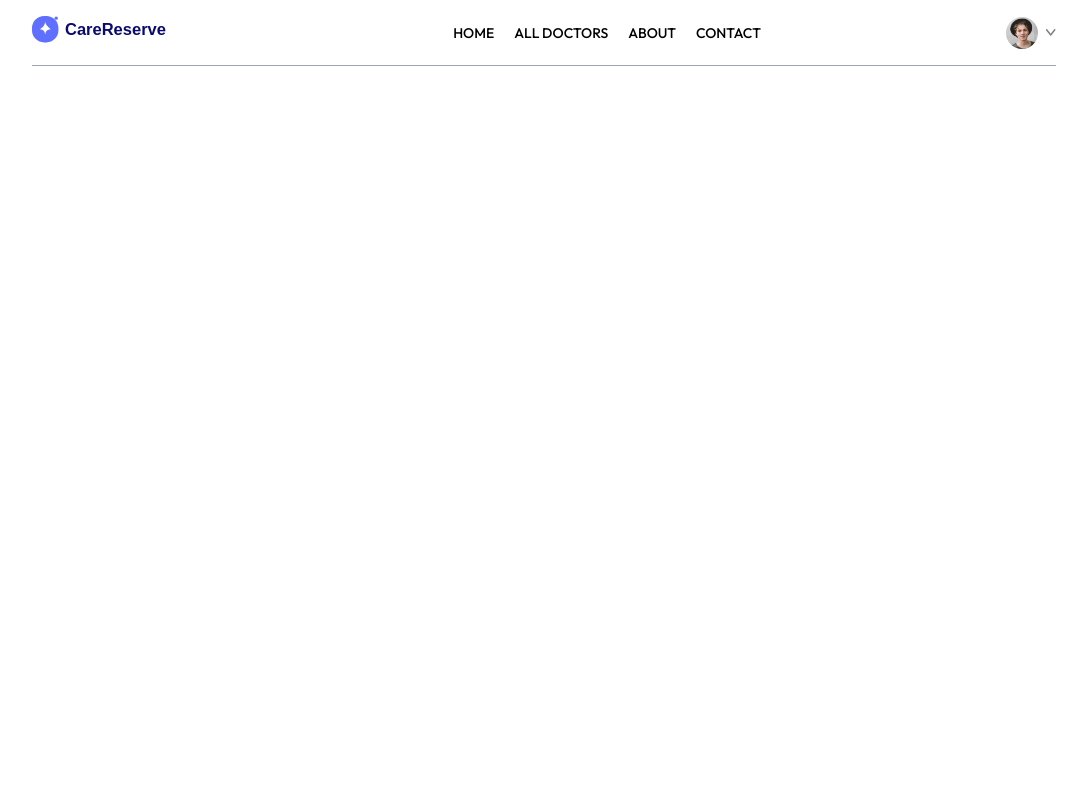
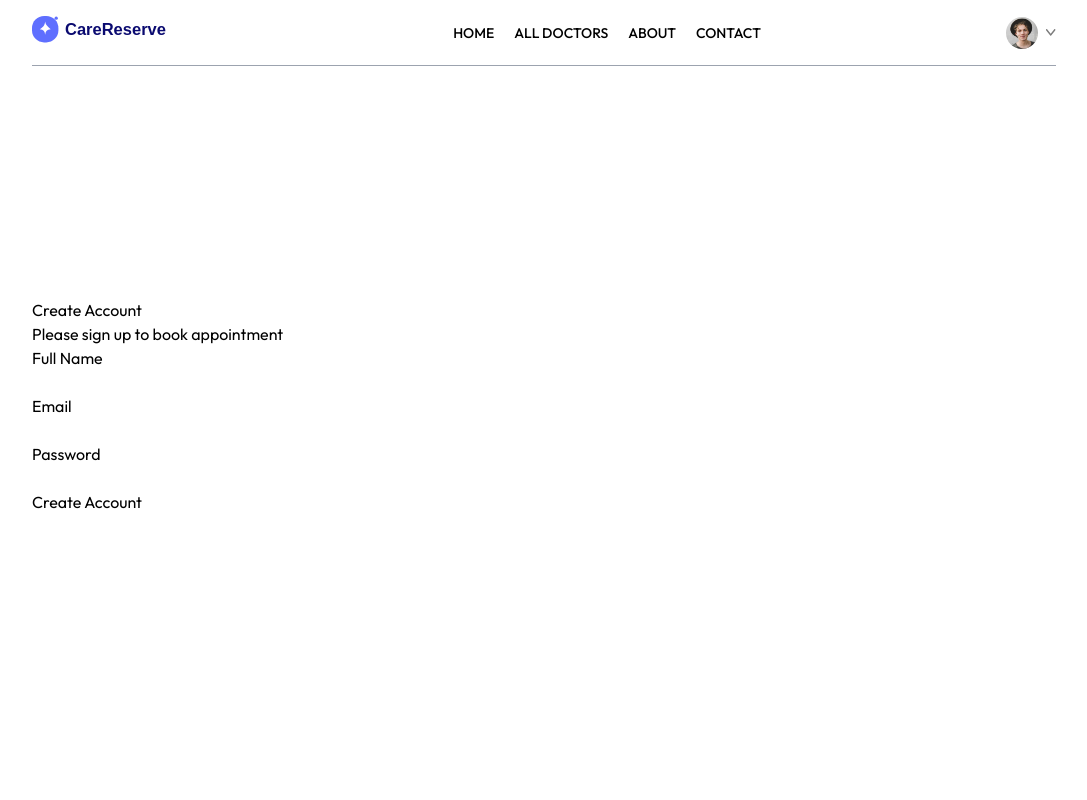
Before and after one commit to Arshiya2801/CareReserve, a React (Vite) app in the folder frontend/: page /login in a window 1280 px wide. Shown: the top 800 px of the page, without its empty margins (96-1183 px from the left). Built offline with nearby package versions, Linux system fonts and the light colour scheme; the HTML template or start-up script is replaced by a standard one.

Commit message:
commit this

```diff
--- a/frontend/src/pages/Login.jsx
+++ b/frontend/src/pages/Login.jsx
@@ -1,10 +1,33 @@
-import React from 'react'
+import React, { useState } from 'react'
 
 const Login = () => {
+  const [state,setState]=useState('Sign Up');
+  const [email,setEmail]=useState('');
+  const [password,setPassword]=useState('');
+  const [name,setName]=useState('');
+
+  const onSubmitHandler=async(event)=>{
+    event.preventDefault()
+  }
   return (
     <form className='min-h-[80vh] flex items-center'>
       <div>
-        <p>{}</p>
+        <p>{state==='Sign Up'?'Create Account':'Login'}</p>
+        <p>{state==='Sign Up'?'Please sign up to book appointment':'Please login to book appointment'}</p>
+        <div>
+          <p>Full Name</p>
+          <input type="text" onChange={(e)=>(e.target.value)} value={name}/>
+        </div>
+        <div>
+          <p>Email</p>
+          <input type="email" onChange={(e)=>(e.target.value)} value={email}/>
+        </div>
+        <div>
+          <p>Password</p>
+          <input type="password" onChange={(e)=>(e.target.value)} value={password}/>
+        </div>
+
+        <button>{state==='Sign Up'?'Create Account':'Login'}</button>
       </div>
     </form>
   )
```
